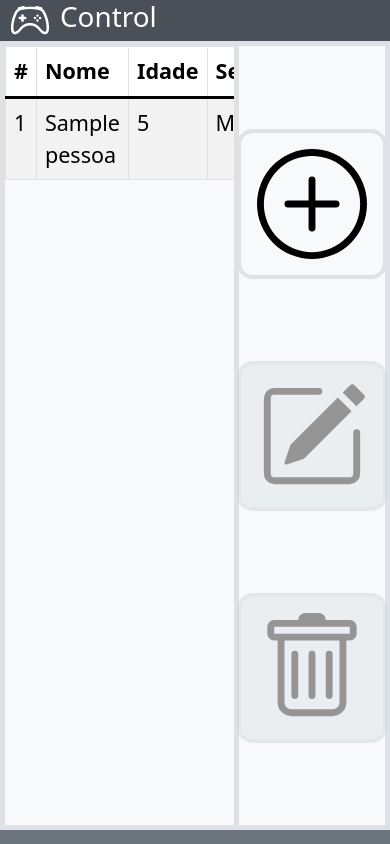
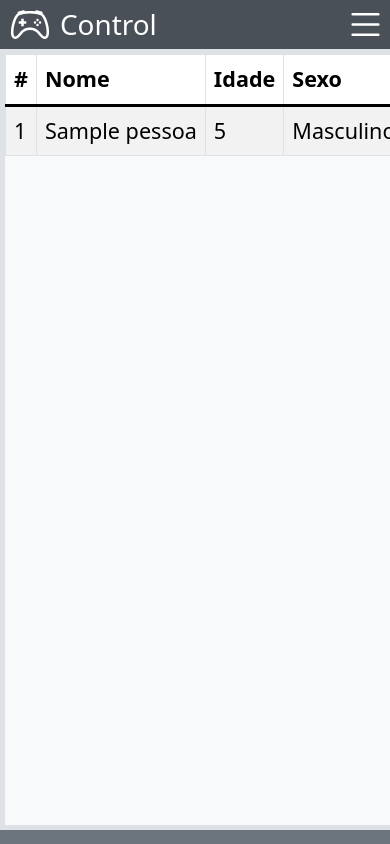
Before and after one commit to EdersonHTT/Teste_API, a PHP site: page / in a window 390 px wide. Run offline with PHP 8.4, Linux system fonts and the light colour scheme; tables that the repository leaves empty hold one stand-in row (values such as "Sample post"); data that the repository does not hold is empty.

Commit message:
feat: adicionando redimensionamento

```diff
--- a/CSS/style.css
+++ b/CSS/style.css
@@ -12,12 +12,35 @@ header {
     display: flex;
     flex-direction: row;
     background-color: #495057;
+    width: 100vw;
+    position: relative;
+    align-items: center;
+    height: 7%;
+}
+
+.menu {
+    width: auto;
+    height: 100%;
+    display: none;
+    position: absolute;
+    right: 0;
+    justify-content: center;
+    border: 4px solid rgba(109, 163, 250, 0);
 }
 
 header img {
     flex-basis: 40px;
     margin-left: 10px;
     filter: invert(100%);
+}
+
+.menu img {
+    margin: 0;
+}
+
+#leave {
+    background-color: rgb(109, 163, 250);
+    border: 4px solid rgba(109, 163, 250, 0.389);
 }
 
 #control {
@@ -29,6 +52,7 @@ header img {
 
 h1 {
     color: rgb(255, 255, 255);
+    margin: 0;
     margin-left: 10px;
 }
 
@@ -48,6 +72,7 @@ footer {
 
 #centralPanel {
     display: flex;
+
 }
 
 #addPanel {
@@ -69,7 +94,6 @@ thead {
 }
 
 .table-group-divider {
-    overflow: auto;
     height: 100% !important;
 }
 
@@ -78,20 +102,22 @@ thead {
     margin: 0 !important;
     height: 100%;
     position: relative;
-    overflow: auto;
 }
 
 .table th {
     height: 10px;
+    width: 20px;
 }
 
-.table td {
-    text-overflow: ellipsis;
+td {
+    text-overflow: ellipsis !important;
+    width: 100px !important;
+
 }
 
 .image-container {
-    width: 150px;
-    height: 150px;
+    width: 150px !important;
+    height: 150px !important;
     display: flex;
     align-items: center;
     justify-content: center;
@@ -150,11 +176,11 @@ thead {
 }
 
 #modifyPanel {
- display: none;
+    display: none;
 }
 
-#addPanel form {
-    width: 100%;
+.panel form {
+    flex-basis: 600px;
     height: 100%;
     margin-bottom: 70px;
 }
@@ -168,3 +194,71 @@ thead {
     filter: invert(100%);
     width: 40px
 }
+
+.panel div {
+    margin-bottom: 2.5vh;
+}
+
+.panel input {
+    height: 70px !important;
+}
+
+.panel .form-check-input {
+    height: 20px !important;
+    width: 20px !important;
+}
+
+.button {
+    width: 100%;
+}
+
+#centralPanel {
+    display: flex;
+}
+
+@media (max-height: 920px) {
+    .panel h2 {
+        font-size: 30px;
+    }
+
+    .panel div {
+        margin-bottom: 2vh
+    }
+
+    .panel label {
+        font-size: 20px;
+    }
+
+    .panel input {
+        height: 60px !important;
+        font-size: 15px;
+    }
+
+    .panel .form-check-input {
+        height: 20px;
+        width: 20px;
+    }
+
+    .button {
+        height: 7vh !important;
+    }
+}
+
+@media (max-width: 1200px) {
+
+    .menu {
+        display: flex;
+    }
+
+    #centralPanel {
+        display: none;
+    }
+
+    .panel {
+        width: 100%!important;
+    }
+
+    .forTable {
+        width: 100%!important;
+    }
+}
--- a/action.php
+++ b/action.php
@@ -1,6 +1,6 @@
 <?php
 
-include __DIR__ . "/API/public/Person/Person.php";
+include __DIR__ . "/api/public/Person/Person.php";
 
 use request\Person;
 
--- a/index.php
+++ b/index.php
@@ -1,5 +1,5 @@
 <?php
-include __DIR__ . "/API/public/Person/Person.php";
+include __DIR__ . "/api/public/Person/Person.php";
 
 use request\Person;
 
@@ -12,53 +12,55 @@ $request = new Person();
 <head>
     <meta charset="UTF-8">
     <meta name="viewport" content="width=device-width, initial-scale=1.0">
-    <title>Controle</title>
+    <title>Control</title>
     <link rel="stylesheet" href="./CSS/style.css">
     <link rel="icon" href="IMG\controller.svg">
 </head>
 
 <body id="container" class="bg-light">
-    <header class="border-bottom border-5">
+    <header class="border-bottom border-5 w-100">
         <img class="ml-3" src="IMG\controller.svg" alt="Controle">
         <h1>Control</h1>
-        <i class="bi bi-0-circle-fill w-25"></i>
+        <div id="open" class="menu" onclick="menu(this)">
+            <img class="mr-3" src="IMG\list.svg" alt="Controle">
+        </div>
     </header>
     <div id="control" class="d-flex h-100">
-        <div class="forTable border-start border-5">
-            <table class="table table-border table-bordered border-4 table-striped table-hover fs-4">
+        <div id="table" class="forTable border-start border-5 div-com-scroll" style="overflow-y: scroll;">
+            <table class="table table-border table-bordered border-4 table-striped table-hover fs-4 table-responsive">
                 <thead>
-                    <th class="">#</th>
-                    <th class="">Nome</th>
-                    <th class="">Idade</th>
-                    <th class="">Sexo</th>
-                    <th class="">Peso</th>
-                    <th class="">Altura</th>
-                    <th class="">Nacionalidade</th>
+                    <th>#</th>
+                    <th>Nome</th>
+                    <th>Idade</th>
+                    <th>Sexo</th>
+                    <th>Peso</th>
+                    <th>Altura</th>
+                    <th>Nacionalidade</th>
                 </thead>
 
-                <tbody class="table-group-divider ">
+                <tbody class="table-group-divider text-truncate">
                     <?php
                     $list = $request->get();
 
                     while ($res = $list->fetch_object()) {
                         echo "<tr style='cursor: pointer;' onclick='getId($res->id)'>";
-                        echo "<td class='id$res->id'>" . $res->id . "</td>";
-                        echo "<td class='id$res->id'>" . $res->nome . "</td>";
+                        echo "<td class='id$res->id text-truncate'>" . $res->id . "</td>";
+                        echo "<td class='id$res->id text-truncate'>" . $res->nome . "</td>";
 
                         $data = substr($res->nascimento, 0, 4);
                         $data = ((int) date('Y')) - ((int) $data);
 
-                        echo "<td id='$res->nascimento' class='id$res->id'>" . $data . "</td>";
+                        echo "<td id='$res->nascimento' class='id$res->id text-truncate'>" . $data . "</td>";
 
                         if ($res->sexo == "M") {
-                            echo "<td class='id$res->id'>Masculino</td>";
+                            echo "<td class='id$res->id text-truncate'>Masculino</td>";
                         } else {
-                            echo "<td class='id$res->id'>Feminino</td>";
+                            echo "<td class='id$res->id text-truncate'>Feminino</td>";
                         }
 
-                        echo "<td class='id$res->id'>" . $res->peso . "kg</td>";
-                        echo "<td class='id$res->id'>" . $res->altura . "m</td>";
-                        echo "<td class='id$res->id'>" . $res->nacionalidade . "</td>";
+                        echo "<td class='id$res->id text-truncate'>" . $res->peso . "kg</td>";
+                        echo "<td class='id$res->id text-truncate'>" . $res->altura . "m</td>";
+                        echo "<td class='id$res->id text-truncate'>" . $res->nacionalidade . "</td>";
                         echo "</tr>";
                     }
                     ?>
@@ -79,58 +81,58 @@ $request = new Person();
         </div>
         <div id="addPanel" class="panel justify-content-evenly align-items-center border-start border-end border-5">
 
-            <button onclick="back()" class="btn align-self-start mt-4 btn-secondary mb-3" style="border-top-left-radius: 0; border-bottom-left-radius: 0"><img src="./IMG/arrow-left.svg" alt="voltar" class="arrow"></button>
+            <button onclick="back()" class="btn align-self-start mt-4 btn-secondary mb-2" style="border-top-left-radius: 0; border-bottom-left-radius: 0"><img src="./IMG/arrow-left.svg" alt="voltar" class="arrow"></button>
 
-            <form action="action.php?action=POST" method="post" class="d-flex flex-column p-5 pt-3 fs-4">
-                <div class="d-flex align-items-center justify-content-evenly mb-4">
-                    <div class="border border-3 border-dark rounded-start w-25 h-0"></div>
+            <form action="action.php?action=POST" method="post" class="d-flex flex-column justify-content-center p-5 pt-3 fs-4">
+                <div class="d-flex align-items-center justify-content-evenly">
+                    <div class="border border-3 border-dark rounded-start w-25 h-0 mb-0 me-4"></div>
                     <h2 class="text-nowrap">Adicionar Pessoa</h2>
-                    <div class="border border-3 border-dark rounded-end w-25 h-0"></div>
+                    <div class="border border-3 border-dark rounded-end w-25 h-0 mb-0 ms-4"></div>
                 </div>
 
-                <div class="labelAdd form-floating mb-5 me-5 ms-5" id="labelAdd" style="height: 80px">
-                    <input type="text" name="name" class="form-control h-100 fs-5" id="floatingInput" placeholder="Name" require>
+                <div class="labelAdd form-floating" id="labelAdd">
+                    <input type="text" name="name" class="form-control h-100 fs-5" id="floatingInput" placeholder="Name" maxlength="30" require>
                     <label for="name">Nome</label>
                 </div>
 
-                <div class="labelAdd form-floating mb-5 me-5 ms-5" style="height: 80px">
+                <div class="labelAdd form-floating">
                     <input type="date" name="birth" class="form-control h-100 fs-5" id="floatingInput" placeholder="dd/MM/yyyy" require>
                     <label for="birth">Data de Nascimento</label>
                 </div>
 
-                <div class="d-flex flex-column mb-5 ms-5 justify-content-evenly me-5 ms-5">
-                    <div class="d-flex align-items-center mb-3">
+                <div class="d-flex flex-column justify-content-evenly">
+                    <div class="d-flex align-items-center mb-0 ms-4">
                         <input class="form-check-input me-1" type="radio" name="genre" value="F" require>
                         <label class="form-check-label" for="female">Feminino</label>
                     </div>
-                    <div class="d-flex align-items-center">
+                    <div class="d-flex align-items-center mb-0 ms-4">
                         <input class="form-check-input me-1" type="radio" name="genre" value="M" require>
                         <label class="form-check-label" for="male">Masculino</label>
                     </div>
                 </div>
 
-                <div class="d-flex justify-content-evenly me-5 ms-5">
-                    <div class="labelAdd form-floating mb-5 w-100 me-3" style="height: 80px">
-                        <input type="number" step="0.01" name="height" class="form-control h-100 fs-5" placeholder="0.00" require>
+                <div class="d-flex justify-content-evenly">
+                    <div class="labelAdd form-floating w-100 me-3 mb-0">
+                        <input type="number" step="0.01" name="height" class="form-control h-100 fs-5" placeholder="0.00" maxlength="3" require>
                         <label for="height" class="form-label">Altura</label>
                     </div>
-                    <div class="labelAdd form-floating mb-5 w-100 ms-3" style="height: 80px">
-                        <input type="number" step="0.01" name="weight" class="form-control h-100 fs-5" placeholder="000.00" require>
+                    <div class="labelAdd form-floating w-100 ms-3 mb-0">
+                        <input type="number" step="0.01" name="weight" class="form-control h-100 fs-5" placeholder="000.00" maxlength="5" require>
                         <label for="weight" class="form-label">Peso</label>
                     </div>
                 </div>
 
-                <div class="labelAdd form-floating mb-5 me-5 ms-5" id="labelAdd" style="height: 80px">
+                <div class="labelAdd form-floating" id="labelAdd">
                     <input type="text" name="nationality" class="form-control h-100 fs-5" id="floatingInput" placeholder="nationality" require>
                     <label for="nationality">Nacionalidade</label>
                 </div>
 
-                <input type="submit" class="btn btn-secondary align-self-center fs-3 w-75 pt-2 pb-2" value="Criar">
+                <input type="submit" class="btn btn-secondary align-self-center fs-3 pt-2 pb-2 button" value="Criar">
             </form>
         </div>
-        <div id="modifyPanel" class="panel justify-content-evenly align-items-center border-start border-end border-5">
+        <div id="modifyPanel" class="panel align-items-center border-start border-end border-5">
 
-            <button onclick="back()" class="btn align-self-start mt-4 btn-secondary mb-3" style="border-top-left-radius: 0; border-bottom-left-radius: 0"><img src="./IMG/arrow-left.svg" alt="voltar" class="arrow"></button>
+            <button onclick="back()" class="btn align-self-start btn-secondary mb-2 mt-4" style="border-top-left-radius: 0; border-bottom-left-radius: 0"><img src="./IMG/arrow-left.svg" alt="voltar" class="arrow"></button>
 
             <form action="action.php?action=PUT" id="makePut" method="post" class="d-flex flex-column p-5 pt-3 fs-4">
 
@@ -139,7 +141,7 @@ $request = new Person();
 
     </div>
     <footer class="border-top border-5"></footer>
-    <script src="script.js"></script>
+    <script src="./script.js"></script>
 </body>
 
 </html>
--- a/package.json
+++ b/package.json
@@ -1,5 +1,6 @@
 {
   "dependencies": {
-    "bootstrap": "^5.3.7"
+    "bootstrap": "^5.3.7",
+    "bootstrap-icons": "^1.13.1"
   }
 }
```
Also changed, not shown: script.js (+79 -33 lines), IMG/list.svg (added), package-lock.json.
